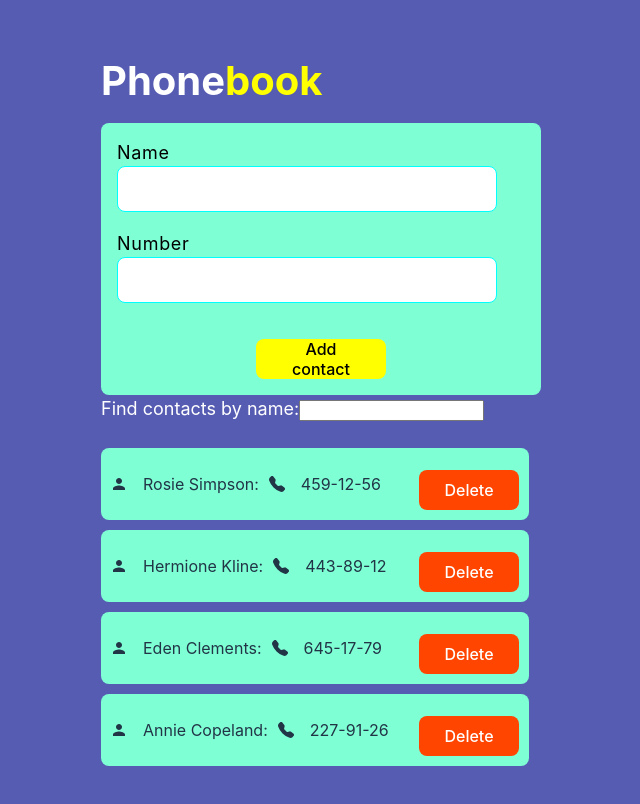
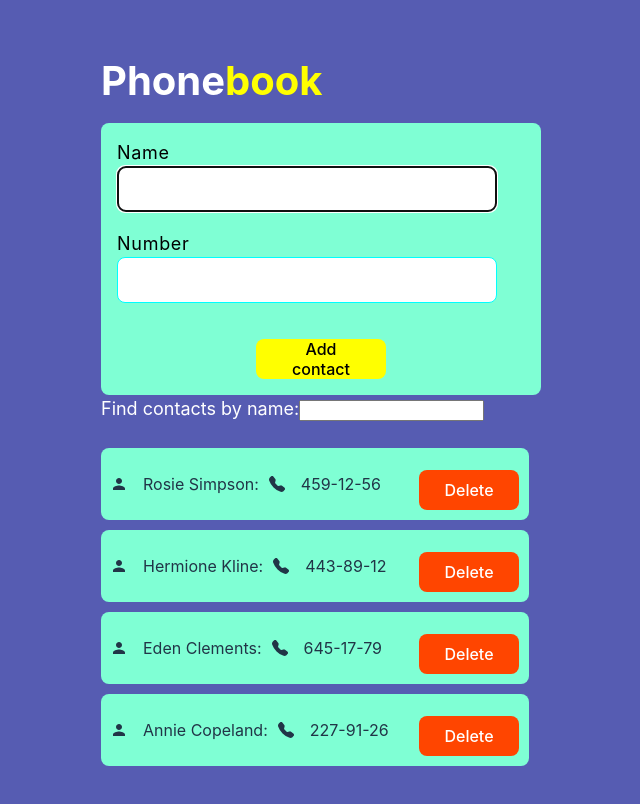
Before and after one commit to Mariia2990/goit-react-hw-06, a React (Vite) app: page / in a window 1280 px wide. Shown: the top 804 px of the page, without its empty margins (319-959 px from the left). Built offline with nearby package versions, Linux system fonts and the light colour scheme.

Commit message:
updating contactform

```diff
--- a/src/App.jsx
+++ b/src/App.jsx
@@ -1,18 +1,37 @@
+import { useDispatch, useSelector } from 'react-redux';
 import './App.css';
 import ContactForm from './components/ContactForm/ContactForm';
 // import SearchBox from './components/SearchBox/SearchBox'
 import ContactList from './components/ContactList/ContactList'
 import Filter from './components/Filter/Filter';
+import { addContact, selectContacts } from './redux/contactsSlice';
 // import { Layout } from './Layout/Layout';
 // import { AppBar } from './AppBar/AppBar';
 
 export const App = () => {
+const dispatch = useDispatch();
+const contacts = useSelector(selectContacts);
+
+const handleAddContact = newContact => {
+  const contactExists = contacts.some(
+    contact => contact.name.toLowerCase() === newContact.name.toLowerCase(),
+  );
+
+  if (contactExists) {
+    alert(`${newContact.name} is already in contacts.`);
+    return;
+  }
+
+  dispatch(addContact(newContact));
+};
 
   return (
     <>
       <div>
-        <h1>Phone<span>book</span></h1>
-        <ContactForm />
+        <h1>
+          Phone<span>book</span>
+        </h1>
+        <ContactForm onAddContact={handleAddContact} />
         <Filter />
         <ContactList />
       </div>
--- a/src/components/ContactForm/ContactForm.jsx
+++ b/src/components/ContactForm/ContactForm.jsx
@@ -6,8 +6,6 @@ import * as Yup from 'yup'
 import { nanoid } from 'nanoid';
 
 export default function ContactForm({ onAddContact }) {
-  const nameFieldId = useId();
-  const numberFieldId = useId();
 
   const initialValues = {
     name: '',
@@ -27,7 +25,7 @@ export default function ContactForm({ onAddContact }) {
   .required('Number is required'),
 });
 
-const handleSubmit = (values, { resetForm }) => {
+  const handleSubmit = (values, { resetForm }) => {
   const newContact = { id: nanoid(), ...values };
   onAddContact(newContact);
   resetForm();
@@ -39,29 +37,41 @@ const handleSubmit = (values, { resetForm }) => {
       validationSchema={validationSchema}
       onSubmit={handleSubmit}
     >
-      {() => (
+      {({ isValid, dirty }) => (
         <Form className={css.formContact}>
-          <label htmlFor="name" className={css.labelContact}>Name</label>
+          <label htmlFor="name" className={css.labelContact}>
+            Name
+          </label>
           <Field
             className={css.field}
             type="text"
             name="name"
-            id={nameFieldId}
             required
+            autoFocus
           />
-          <ErrorMessage name="name" component="div" className={css.errorMessage} />
+          <ErrorMessage
+            name="name"
+            component="div"
+            className={css.errorMessage}
+          />
 
-          <label htmlFor={numberFieldId} className={css.labelContact}>Number</label>
-          <Field
-            className={css.field}
-            type="tel"
+          <label htmlFor="number" className={css.labelContact}>
+            Number
+          </label>
+          <Field className={css.field} type="tel" name="number" required />
+          <ErrorMessage
             name="number"
-            id={numberFieldId}
-            required
+            component="div"
+            className={css.errorMessage}
           />
-          <ErrorMessage name="number" component="div" className={css.errorMessage} />
 
-          <button className={css.buttonAdd} type="submit">Add contact</button>
+          <button
+            className={css.buttonAdd}
+            type="submit"
+            disabled={!isValid || !dirty}
+          >
+            Add contact
+          </button>
         </Form>
       )}
     </Formik>
```
